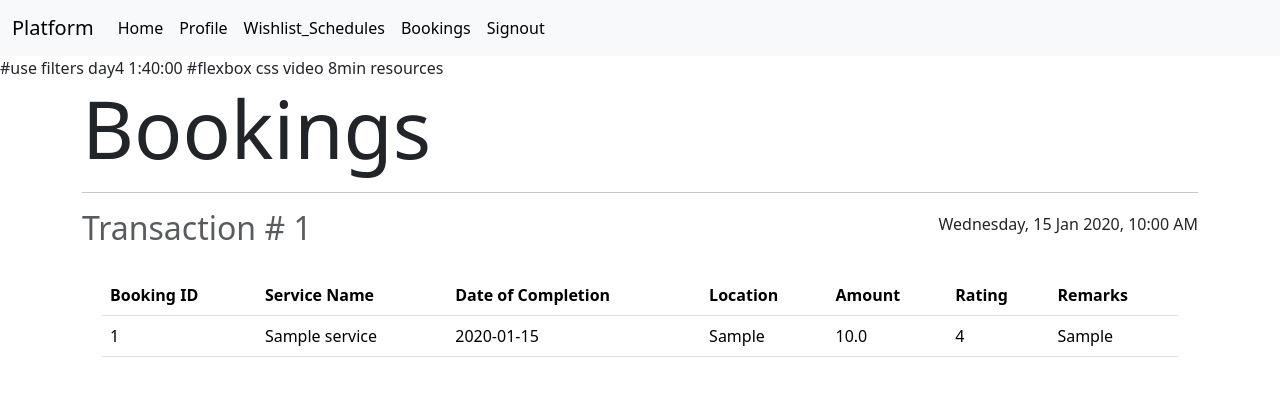
After one commit to rashisinghal86/160286, a Flask app: page /bookings in a window 1280 px wide. The commit adds this page. Shown: the top 396 px of the page. Run offline with Flask 3, Linux system fonts and the light colour scheme; the visitor is signed in with stand-in values (Sample User, id 1); tables that the repository leaves empty hold one stand-in row (values such as "Sample post"); some libraries are stand-ins or nearby versions.

Commit message:
booking page done. professional assignment and schedule status to be handled

```diff
--- a/routes.py
+++ b/routes.py
@@ -933,4 +933,11 @@ def confirm():
     db.session.commit()
 
     flash('Booking confirmed successfully')
-    return redirect(url_for('schedule'))
+    return redirect(url_for('bookings'))
+
+@app.route('/bookings')
+@auth_reqd
+def bookings():
+    transactions = Transaction.query.filter_by(customer_id=session['user_id']).order_by(Transaction.datetime.desc()).all()
+    #bookings = Booking.query.filter_by(customer_id=session['user_id']).all()
+    return render_template('bookings1.html', transactions = transactions)
--- /dev/null
+++ b/templates/bookings1.html
@@ -0,0 +1,73 @@
+{% extends 'layout.html' %}
+{% block content %}
+<h2 class="display-1">Bookings</h2>
+<hr>
+{% if transactions|length > 0 %}
+    {% for transaction in transactions %}
+        <div class="heading">
+            <h2 class="text-muted">Transaction # {{transaction.id}}</h2>
+            <p class="datetime">{{transaction.datetime.strftime('%A, %d %b %Y, %I:%M %p')}}</p>
+        </div>
+        <div class="bookings">
+            <table class="table">
+                <thead>
+                    <tr>
+                        <th>Booking ID</th>
+                        <th>Service Name</th>
+                        <th>Date of Completion</th>
+                        <th>Location</th>
+                        <th>Amount</th>
+                        <th>Rating</th>
+                        <th>Remarks</th>
+                    </tr>
+                </thead>
+                <tbody>
+                    {% for booking in transaction.bookings %}
+                        <tr>
+                            <td>{{booking.id}}</td>
+                            <td>{{booking.service.name}}</td>
+                            <td>{{booking.date_of_completion}}</td>
+                            <td>{{booking.location}}</td>
+                            <td>{{booking.transaction.amount}}</td>
+                            <td>{{booking.rating}}</td>
+                            <td>{{booking.remarks}}</td>
+                        </tr>
+                    {% endfor %}
+                </tbody>
+            </table>
+        </div>
+    {% endfor %}
+{% else %}
+    <div class="alert alert-info">
+        <strong>Info!</strong> No Orders found
+    </div>
+{% endif %}
+{% endblock %}
+
+{% block style %}
+<style>
+    .heading {
+        display: flex;
+        flex-direction: row;
+        justify-content: space-between;
+        align-items: center;
+    }
+    .datetime {
+        font-size: 1rem;
+        font-weight: 300;
+    }
+    .bookings {
+        margin-top: 20px;
+        margin-left: 20px;
+        margin-right: 20px;
+        align-items: center;
+        justify-content: space-evenly;
+    }
+</style>
+{% endblock %}
+
+{% block script %}
+<script>
+    console.log('Orders Page');
+</script>
+{% endblock %}
--- a/templates/navbar.html
+++ b/templates/navbar.html
@@ -19,6 +19,9 @@
             <a class="nav-link active" aria-current="page" href="{{ url_for('schedule') }}">Wishlist_Schedules</a>
         </li>
         <li class="nav-item">
+          <a class="nav-link active" aria-current="page" href="{{ url_for('bookings') }}">Bookings</a>
+        </li>
+        <li class="nav-item">
           <a class="nav-link active" aria-current="page" href="{{ url_for('signout')}}">Signout</a>
       </li>
         {% else %}
```
